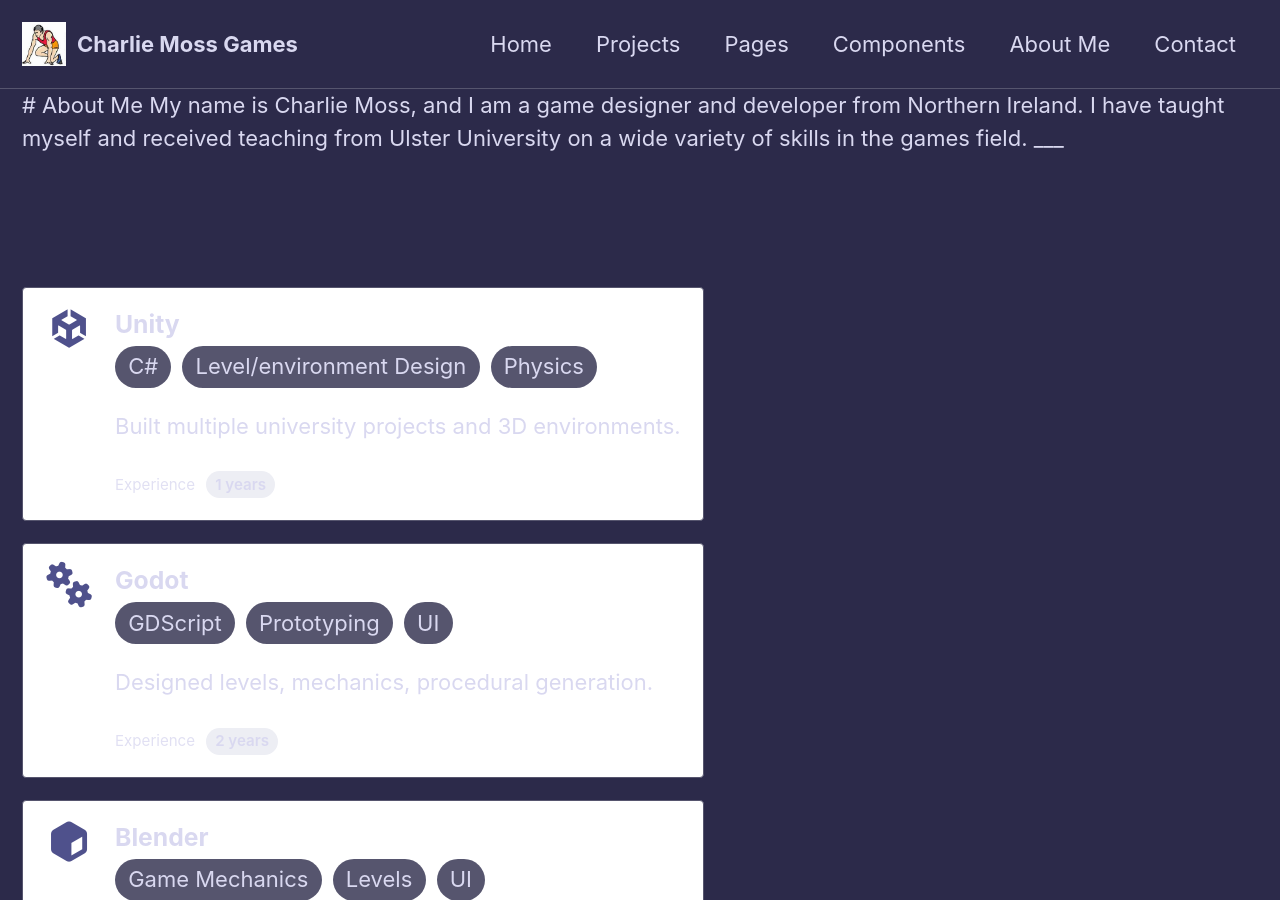
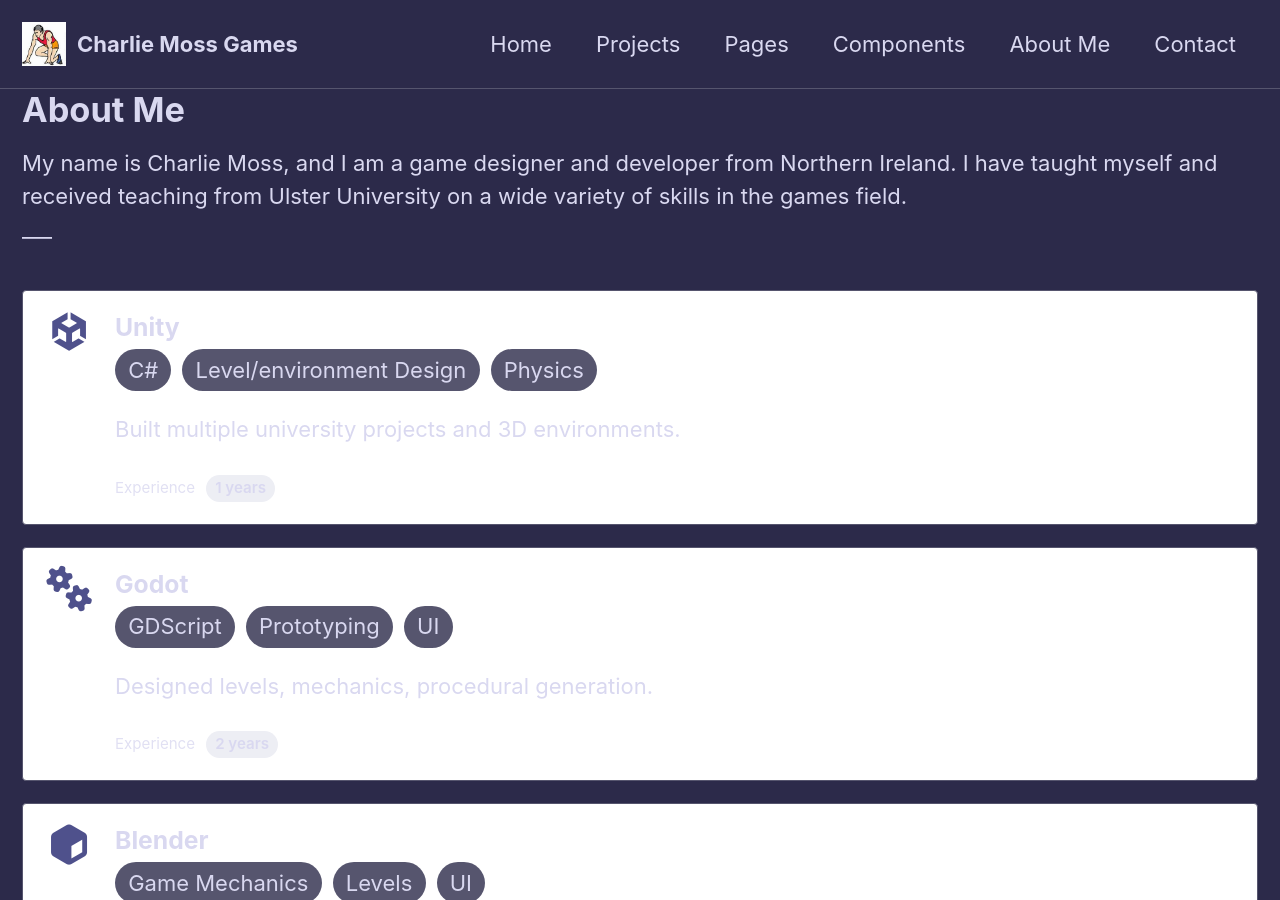
Before and after one commit to cmoss640/cmoss640.github.io, a Jekyll site: the page built from _pages/about-me.md, in a window 1280 px wide and 900 px high. Built offline with Jekyll 4.4.1, drawn with Linux system fonts in a browser that asks for light colours.

Commit message:
Update about-me.md

```diff
--- a/_pages/about-me.md
+++ b/_pages/about-me.md
@@ -25,9 +25,9 @@ skills:
     text: "Designed levels, mechanics, procedural generation."
     years: 2
 ---
-<div style="display:flex; flex-wrap:wrap; gap:4rem; align-items:flex-start;">
+
 # About Me
 
-My name is Charlie Moss, and I am a game designer and developer from Northern Ireland. I have taught myself and received teaching from Ulster University on a wide variety of skills in the games field.
+My name is Charlie Moss, and I am a game designer and developer from Northern Ireland. I have taught myself and received teaching from Ulster University on a wide variety of skills in the games field.\
 ___
 {% include skills skills=page.skills %}
```
